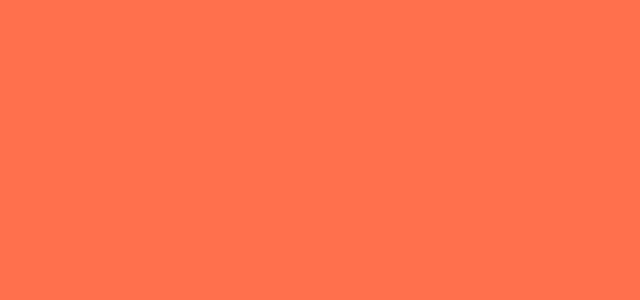
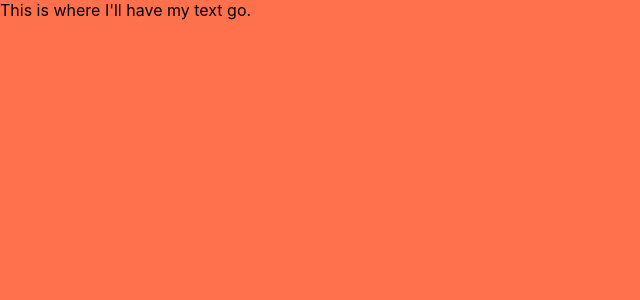
Before and after one commit to ernestviola/interactive-website, a React (Create React App) app: page / in a window 1280 px wide. Shown: the top 300 px of the page, without its empty margins (0-640 px from the left). Built offline with nearby package versions, Linux system fonts and the light colour scheme.

Commit message:
Creating a navbar

```diff
--- a/src/App.js
+++ b/src/App.js
@@ -1,11 +1,12 @@
 import React, { Component } from 'react';
 import './App.css';
+import Routes from './Routes';
 
 class App extends Component {
   render() {
     return (
       <div className="App">
-
+      <Routes />
       </div>
     );
   }
--- a/src/Routes.js
+++ b/src/Routes.js
@@ -4,5 +4,5 @@ import Home from './containers/Home';
 
 export default () =>
  <Switch>
-
+     <Route path="/" exact component={Home} />
  </Switch>
--- a/src/index.js
+++ b/src/index.js
@@ -1,7 +1,12 @@
 import React from 'react';
 import ReactDOM from 'react-dom';
+import {BrowserRouter as Router } from 'react-router-dom';
 import './index.css';
 import App from './App';
-import * as serviceWorker from './serviceWorker';
 
-ReactDOM.render(<App />, document.getElementById('root'));
+ReactDOM.render(
+<Router>
+    <App />
+</Router>
+
+, document.getElementById('root'));
```
Also changed, not shown: src/components/CustomNavbar.js (added, +13 -0 lines), src/components/CustomNavbar.css (added).
